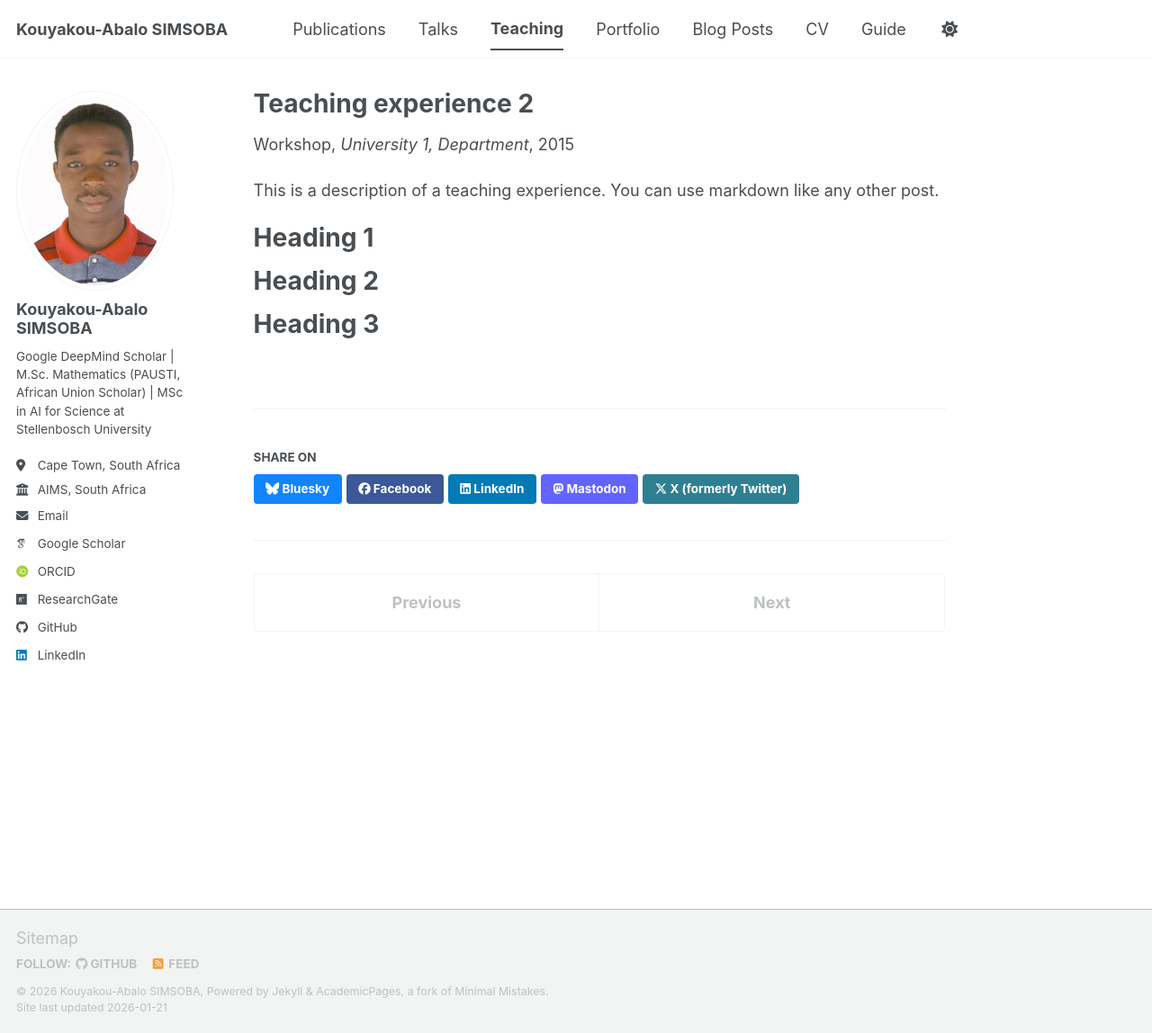
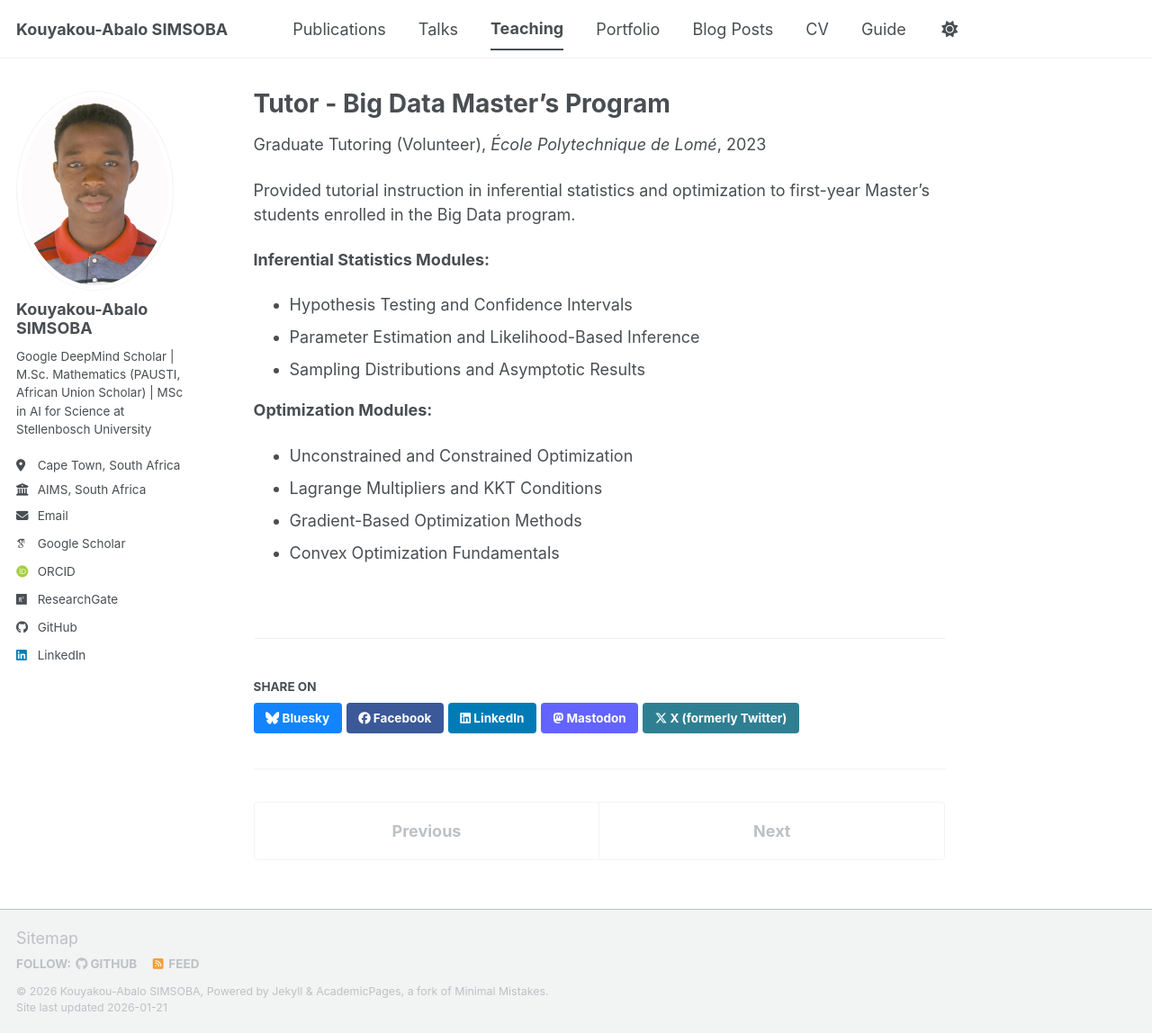
Before and after one commit to simsoba-research/simsoba-research.github.io, a Jekyll site: the page built from _teaching/2015-spring-teaching-2.md, in a window 1280 px wide and 1148 px high. Shown: the whole window at 90% size. Built offline with Jekyll 4.4.1, drawn with Linux system fonts in a browser that asks for light colours; some web fonts are replaced; a script bundle is joined from its source files by our own code; library files that are not in the unit come from our copies.

Commit message:
Update 2015-spring-teaching-2.md

```diff
--- a/_teaching/2015-spring-teaching-2.md
+++ b/_teaching/2015-spring-teaching-2.md
@@ -1,20 +1,22 @@
 ---
-title: "Teaching experience 2"
+title: "Tutor - Big Data Master's Program"
 collection: teaching
-type: "Workshop"
-permalink: /teaching/2015-spring-teaching-1
-venue: "University 1, Department"
-date: 2015-01-01
-location: "City, Country"
+type: "Graduate Tutoring (Volunteer)"
+permalink: /teaching/tutor-polytechnic-lome
+venue: "École Polytechnique de Lomé"
+date: 2023-01-01
+location: "Lomé, Togo"
 ---
 
-This is a description of a teaching experience. You can use markdown like any other post.
+Provided tutorial instruction in inferential statistics and optimization to first-year Master's students enrolled in the Big Data program.
 
-Heading 1
-======
+**Inferential Statistics Modules:**
+* Hypothesis Testing and Confidence Intervals
+* Parameter Estimation and Likelihood-Based Inference
+* Sampling Distributions and Asymptotic Results
 
-Heading 2
-======
-
-Heading 3
-======
+**Optimization Modules:**
+* Unconstrained and Constrained Optimization
+* Lagrange Multipliers and KKT Conditions
+* Gradient-Based Optimization Methods
+* Convex Optimization Fundamentals
```
